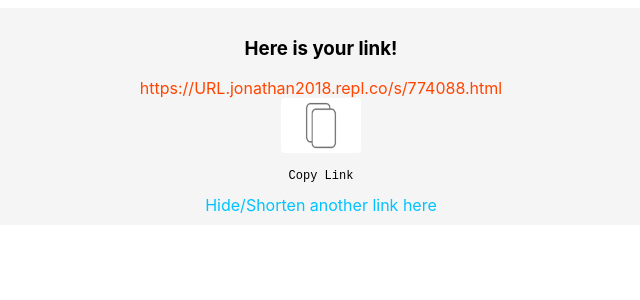
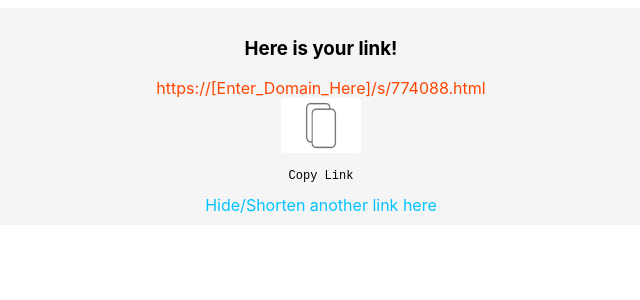
Before and after one commit to Encryptium/ZapURL, a PHP site: page /create.php in a window 1280 px wide. Shown: the top 300 px of the page, without its empty margins (319-959 px from the left). Run offline with PHP 8.4, Linux system fonts and the light colour scheme; data that the repository does not hold is empty; some libraries are stand-ins or nearby versions.

Commit message:
Update create.php

```diff
--- a/create.php
+++ b/create.php
@@ -18,9 +18,9 @@ $htmlcode = "<!DOCTYPE html>
 <html>
   <head>
     <title>Redirect</title>
-    <script src='//URL.jonathan2018.repl.co/script.js'></script>
-    <link href='//URL.jonathan2018.repl.co/style.css' rel='stylesheet' type='text/css' />
-    <link href='//URL.jonathan2018.repl.co/redirect.css' rel='stylesheet' type='text/css' />
+    <script src='resources/script.js'></script>
+    <link href='resources/style.css' rel='stylesheet' type='text/css' />
+    <link href='resources/redirect.css' rel='stylesheet' type='text/css' />
     <link href='https://fonts.googleapis.com/css2?family=Source+Code+Pro&display=swap' rel='stylesheet'>
   </head>
   <body onload=window.location.href='$url1'>
@@ -69,7 +69,7 @@ while(file_exists("s/$file.html")){
 
 <div id="info" style="display: none">
 <h3 class="dark">Here is your link!</h3>
-<a id="link" target="_blank" href="https://URL.jonathan2018.repl.co/s/<?=$file?>.html">https://URL.jonathan2018.repl.co/s/<?=$file?>.html</a>
+<a id="link" target="_blank" href="/s/<?=$file?>.html">https://[Enter_Domain_Here]/s/<?=$file?>.html</a>
 
 <img class="copy" id="lightcopy" src="images/copylight.png" onclick="Copy('#link');" alt="Copy" title="Copy Link">
 <!--<img class="copy" id="dark" style="display:none" src="images/copylight.png" onclick="Copy('#link')" alt="Copy" title="Copy Link">-->
```
